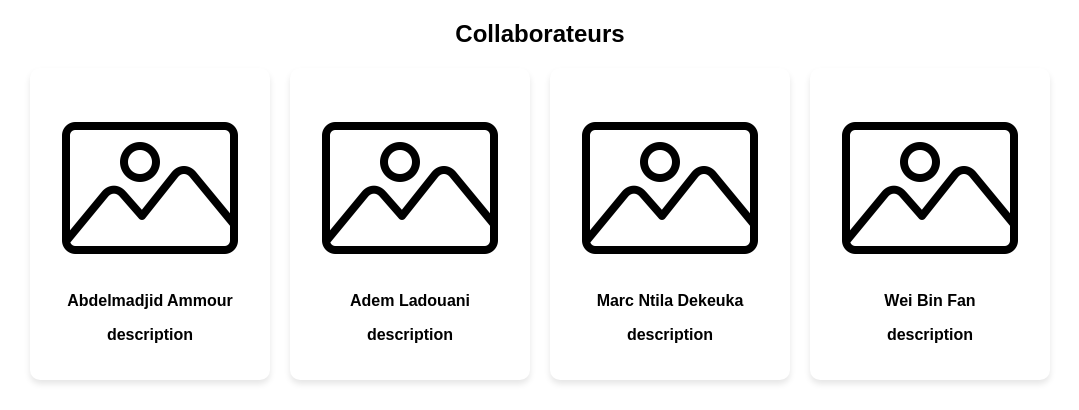
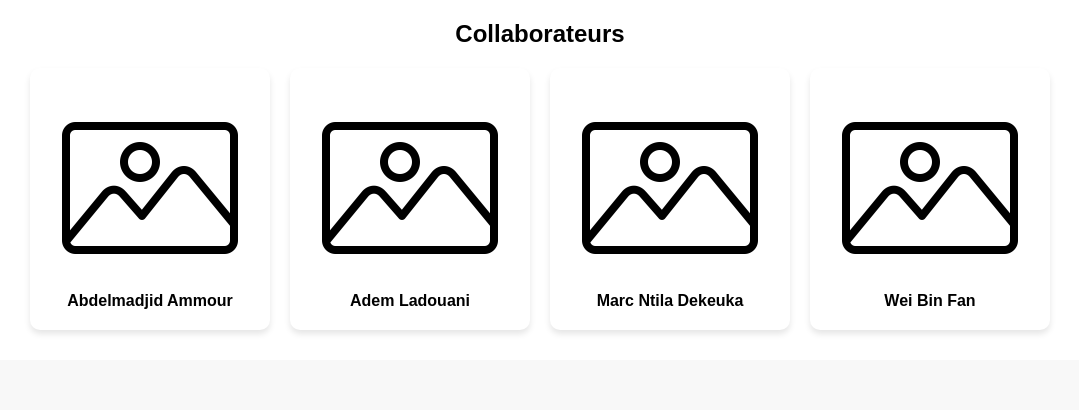
Before and after one commit to AdemLad/Dynamix_H25_EQ5, a Django app: page / in a window 1280 px wide. Shown: the part 664-1074 px from the top of the page, without its empty margins (100-1179 px from the left). After the commit the page ends 996 px from the top, so only its background shows below. Run offline with Django 5.2, Linux system fonts and the light colour scheme.

Commit message:
Update home.html
enlever description

```diff
--- a/dynamix/monweb/templates/home.html
+++ b/dynamix/monweb/templates/home.html
@@ -65,22 +65,18 @@ body {
             <div>
               <img src="../static/image.png" alt="personne">
               Abdelmadjid Ammour
-                <p>description</p>
             </div>
             <div>
               <img src="../static/image.png" alt="personne">
               Adem Ladouani
-                <p>description</p>
             </div>
             <div>
               <img src="../static/image.png" alt="personne">
               Marc Ntila Dekeuka
-                <p>description</p>
             </div>
             <div>
               <img src="../static/image.png" alt="personne">
               Wei Bin Fan
-                <p>description</p>
             </div>
           </div>
       </section>
```
